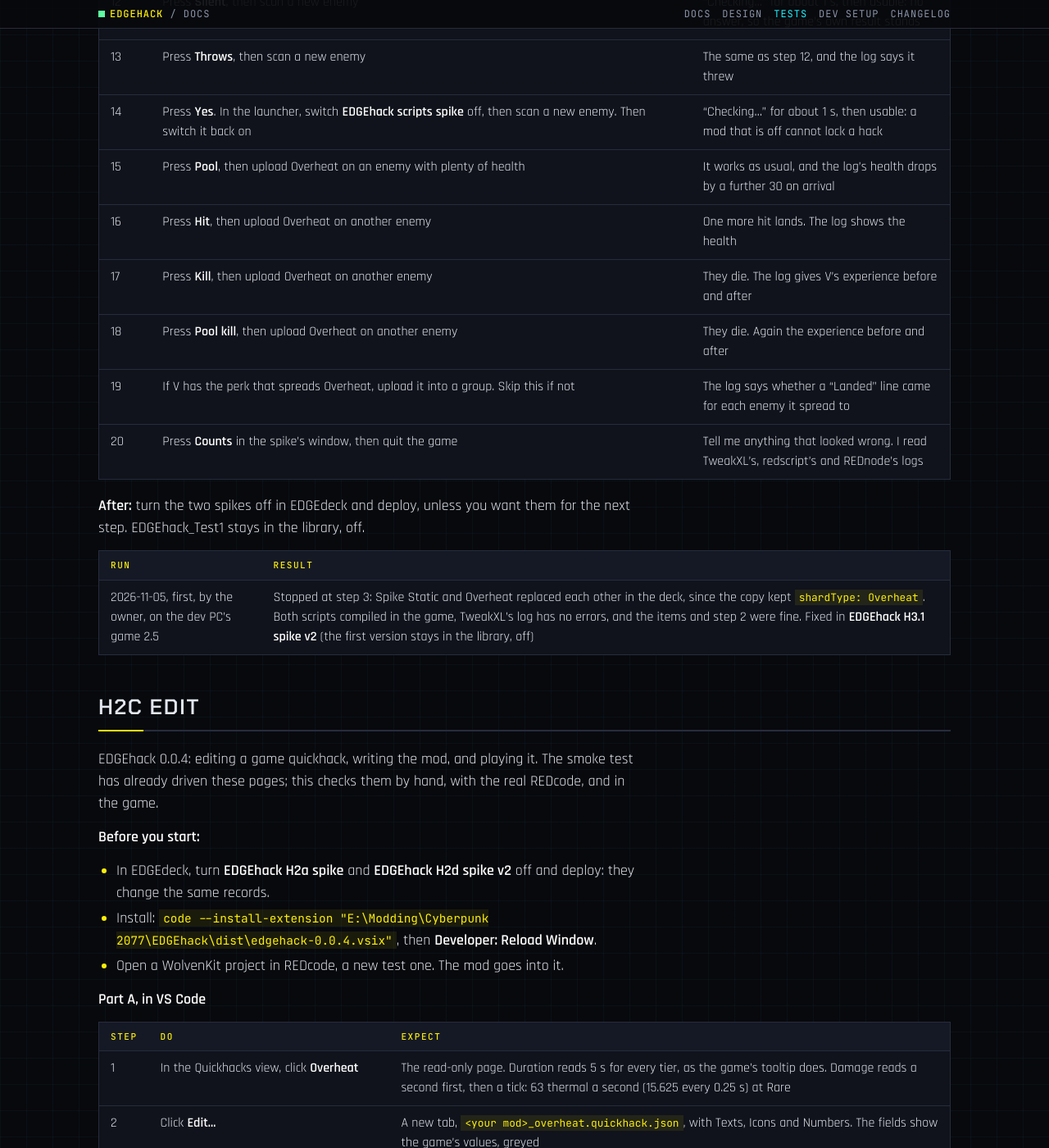
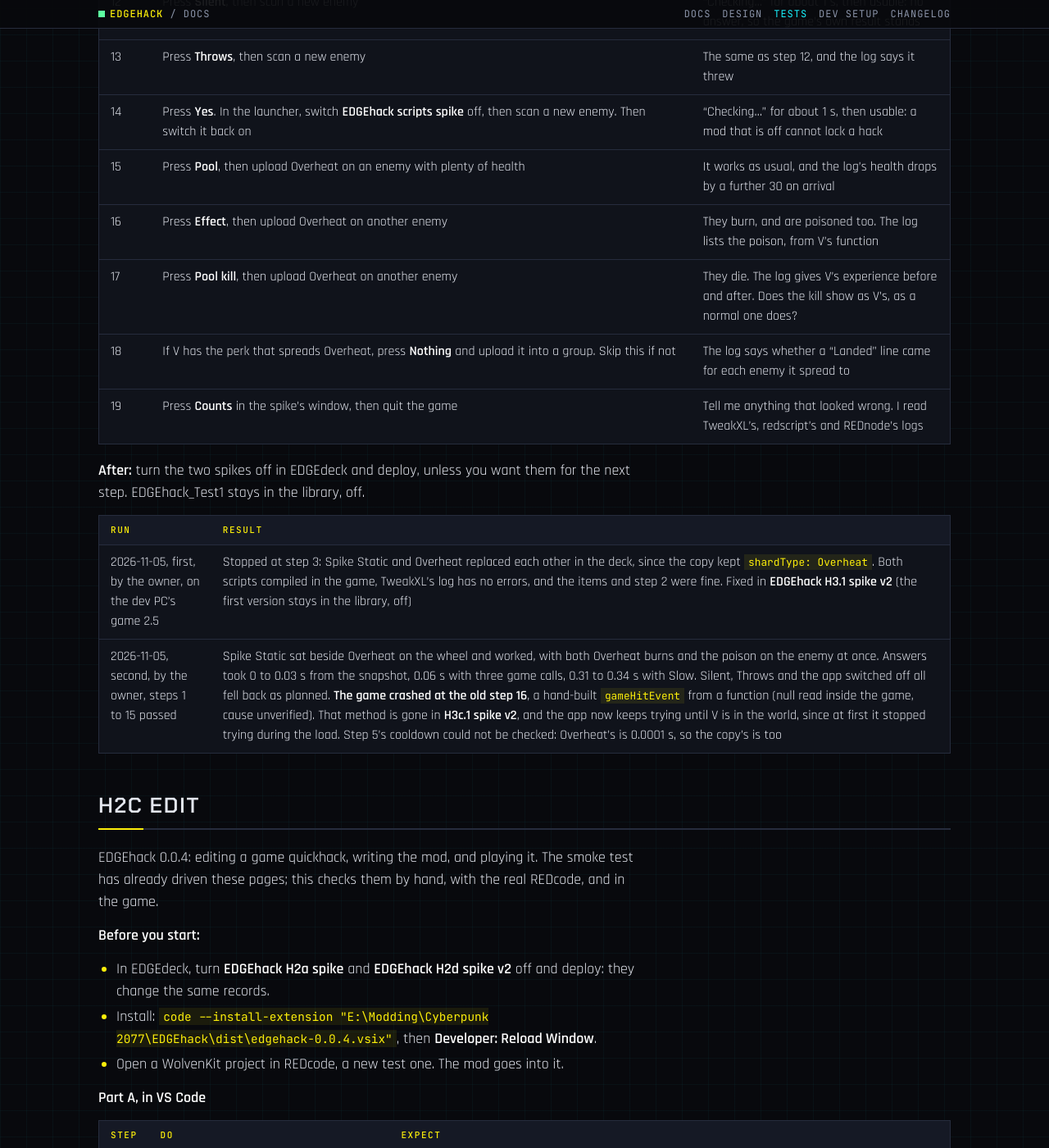
Before and after one commit to Edgemodders/EDGEhack, a Jekyll site: the page built from docs/testing.md, in a window 1280 px wide and 1400 px high, scrolled down 2774 px. Shown: the whole window at 82% size. Built offline with Jekyll 4.4.1, drawn with Linux system fonts in a browser that asks for light colours; some of the changed text lies outside the part shown.

Commit message:
H3.1 and H3c.1, second run: steps 1 to 15 passed; a hand-built hit crashed the game
Co-Authored-By: Claude Opus 5.5 <noreply@anthropic.com>

```diff
--- a/docs/testing.md
+++ b/docs/testing.md
@@ -29,7 +29,7 @@ Last updated 2026-11-05.
 
 ## H3.1 and H3c.1 Spikes
 
-Two hand-written test mods, run in one session ([design, "H3: plan"](design.html#h3-plan) and ["H3c Scripts: plan"](design.html#h3c-scripts-plan)). They are in the EDGEdeck library as **EDGEhack H3.1 spike v2** (a new quickhack, Spike Static) and **EDGEhack H3c.1 spike** (the app **EDGEhack scripts spike** with its script). Sources and zips are in `E:\Modding\Cyberpunk 2077\Projects\EDGEhack_H3_spike`. Checked first: redscript-cli found no errors in either script, alone or with Codeware's, and the app's rules passed in plain Node against a stand-in `rednode`, 15 checks. None of it has run in the game before this test.
+Two hand-written test mods, run in one session ([design, "H3: plan"](design.html#h3-plan) and ["H3c Scripts: plan"](design.html#h3c-scripts-plan)). They are in the EDGEdeck library as **EDGEhack H3.1 spike v2** (a new quickhack, Spike Static) and **EDGEhack H3c.1 spike v2** (the app **EDGEhack scripts spike** with its script). Sources and zips are in `E:\Modding\Cyberpunk 2077\Projects\EDGEhack_H3_spike`. Checked first: redscript-cli found no errors in either script, alone or with Codeware's, and the app's rules passed in plain Node against a stand-in `rednode`, 15 checks. None of it has run in the game before this test.
 
 **Before you start:** with the game closed, deploy in EDGEdeck, with v2 on and the first version off. That adds the two spikes and takes out **EDGEhack_Test1** (Part A's Test Heat), so Overheat is the game's own again. If the game shows a script error at the start, turn both spikes off, deploy, and tell me.
 
@@ -53,17 +53,17 @@ Two hand-written test mods, run in one session ([design, "H3: plan"](design.html
 | 13 | Press **Throws**, then scan a new enemy | The same as step 12, and the log says it threw |
 | 14 | Press **Yes**. In the launcher, switch **EDGEhack scripts spike** off, then scan a new enemy. Then switch it back on | "Checking..." for about 1 s, then usable: a mod that is off cannot lock a hack |
 | 15 | Press **Pool**, then upload Overheat on an enemy with plenty of health | It works as usual, and the log's health drops by a further 30 on arrival |
-| 16 | Press **Hit**, then upload Overheat on another enemy | One more hit lands. The log shows the health |
-| 17 | Press **Kill**, then upload Overheat on another enemy | They die. The log gives V's experience before and after |
-| 18 | Press **Pool kill**, then upload Overheat on another enemy | They die. Again the experience before and after |
-| 19 | If V has the perk that spreads Overheat, upload it into a group. Skip this if not | The log says whether a "Landed" line came for each enemy it spread to |
-| 20 | Press **Counts** in the spike's window, then quit the game | Tell me anything that looked wrong. I read TweakXL's, redscript's and REDnode's logs |
+| 16 | Press **Effect**, then upload Overheat on another enemy | They burn, and are poisoned too. The log lists the poison, from V's function |
+| 17 | Press **Pool kill**, then upload Overheat on another enemy | They die. The log gives V's experience before and after. Does the kill show as V's, as a normal one does? |
+| 18 | If V has the perk that spreads Overheat, press **Nothing** and upload it into a group. Skip this if not | The log says whether a "Landed" line came for each enemy it spread to |
+| 19 | Press **Counts** in the spike's window, then quit the game | Tell me anything that looked wrong. I read TweakXL's, redscript's and REDnode's logs |
 
 **After:** turn the two spikes off in EDGEdeck and deploy, unless you want them for the next step. EDGEhack_Test1 stays in the library, off.
 
 | Run | Result |
 |---|---|
 | 2026-11-05, first, by the owner, on the dev PC's game 2.5 | Stopped at step 3: Spike Static and Overheat replaced each other in the deck, since the copy kept `shardType: Overheat`. Both scripts compiled in the game, TweakXL's log has no errors, and the items and step 2 were fine. Fixed in **EDGEhack H3.1 spike v2** (the first version stays in the library, off) |
+| 2026-11-05, second, by the owner, steps 1 to 15 passed | Spike Static sat beside Overheat on the wheel and worked, with both Overheat burns and the poison on the enemy at once. Answers took 0 to 0.03 s from the snapshot, 0.06 s with three game calls, 0.31 to 0.34 s with Slow. Silent, Throws and the app switched off all fell back as planned. **The game crashed at the old step 16**, a hand-built `gameHitEvent` from a function (null read inside the game, cause unverified). That method is gone in **H3c.1 spike v2**, and the app now keeps trying until V is in the world, since at first it stopped trying during the load. Step 5's cooldown could not be checked: Overheat's is 0.0001 s, so the copy's is too |
 
 ## H2c Edit
 
```
Also changed, not shown: docs/design.md (+1 -1 lines).
